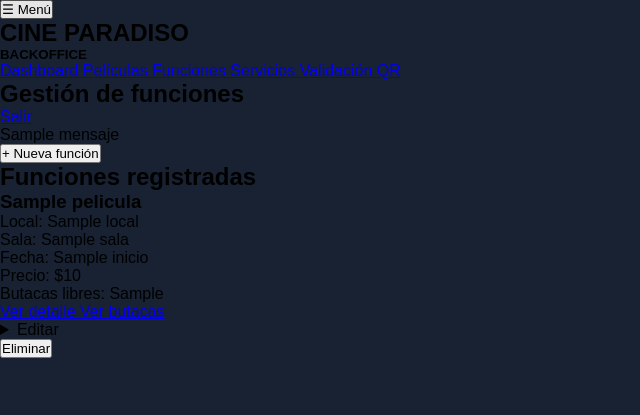
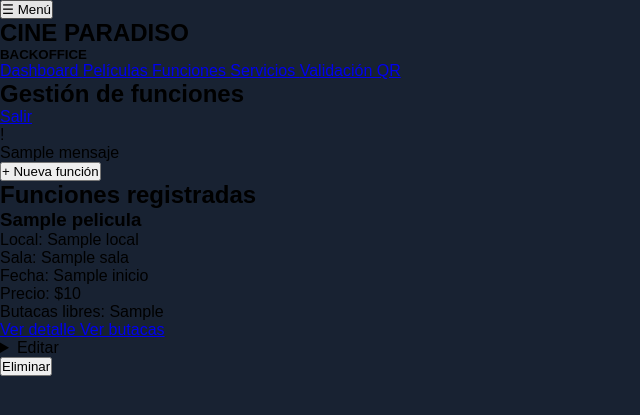
Before and after one commit to NardelliDavid/tp-final-ids, a Flask app: template frontend/templates/admin/funciones.html in a window 1280 px wide. Shown: the top 415 px of the page, without its empty margins (0-640 px from the left). Run offline with Flask 3, Linux system fonts and the light colour scheme; the template is opened without the code that fills it: most values are stand-ins (such as "Sample title", 1, 10 or a date in 2020).

Commit message:
mejorar interfaz de gestion de funciones

```diff
--- a/frontend/templates/admin/funciones.html
+++ b/frontend/templates/admin/funciones.html
@@ -1,4 +1,3 @@
-
 {% extends "admin/base.html" %}
 
 {% block extra_css %}
@@ -11,7 +10,17 @@
 {% block page_content %}
 
 {% if mensaje %}
+    <div class="function-alert {{ 'alert-success' if tipo_mensaje == 'exito' else 'alert-error' }}" role="alert">
+        <span class="alert-icon">
+            {% if tipo_mensaje == 'exito' %}
+                ✓
+            {% else %}
+                !
+            {% endif %}
+        </span>
+
         <p>{{ mensaje }}</p>
+    </div>
 {% endif %}
 
 <!-- Botón para crear una nueva función -->
```
Lines whose indentation alone changed are shown as unchanged.
